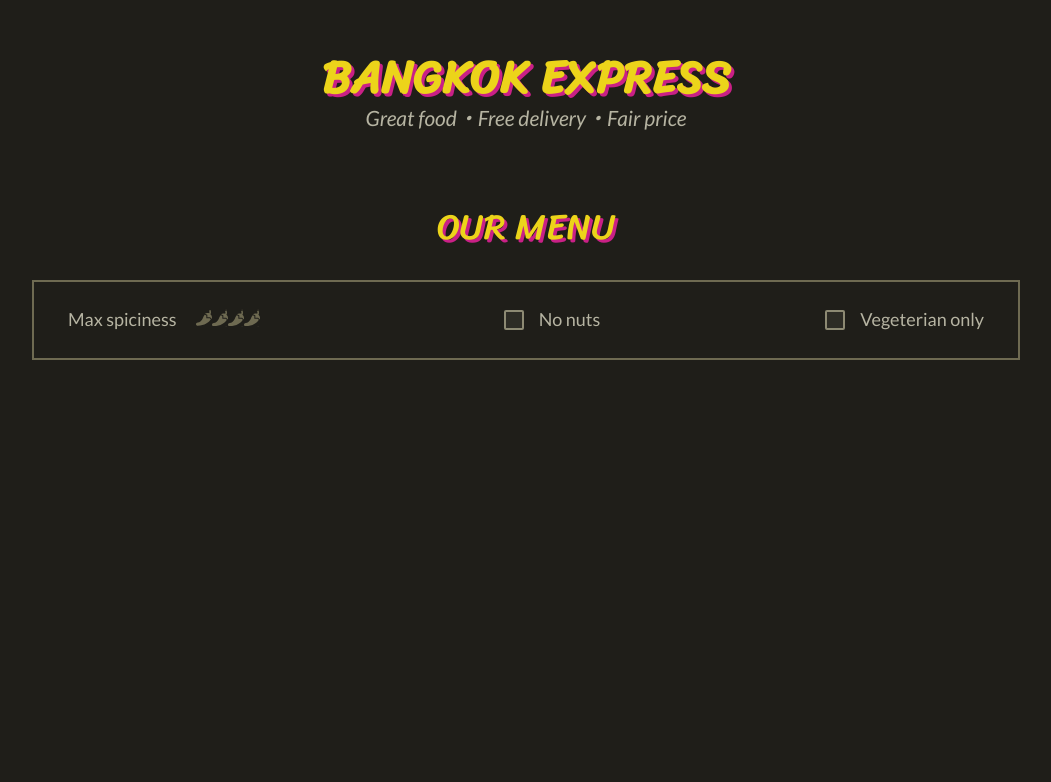
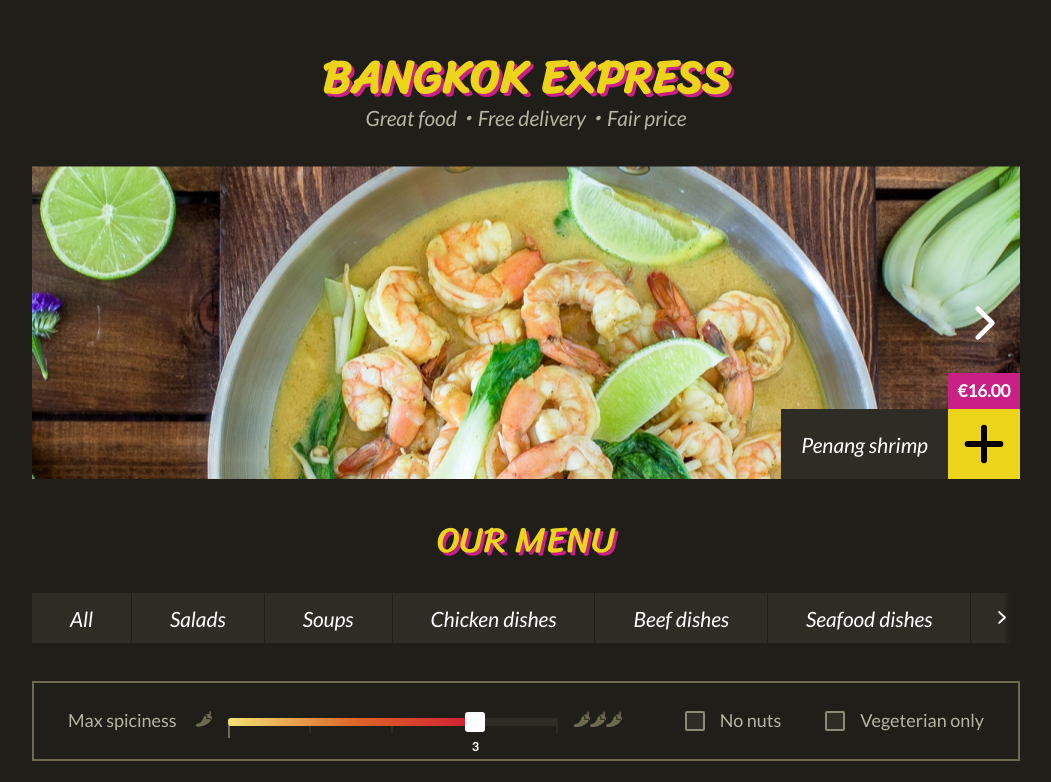
Before and after one commit to js-tasks-ru/jsbasic-20210520_6316600, a website: page 9-module/2-task/index.html in a window 1280 px wide. Shown: the top 782 px of the page, without its empty margins (114-1165 px from the left). Drawn offline with Linux system fonts and the light colour scheme.

Commit message:
9_module_2_task

```diff
--- a/6-module/3-task/index.js
+++ b/6-module/3-task/index.js
@@ -16,24 +16,24 @@ export default class Carousel {
     this.divCarousel.insertAdjacentHTML(
       "afterbegin",
       `<div class="carousel__arrow carousel__arrow_right">
-         <img src="/jsbasic-20210520_6316600/assets/images/icons/angle-icon.svg" alt="icon">
+         <img src="/assets/images/icons/angle-icon.svg" alt="icon">
        </div>
        <div class="carousel__arrow carousel__arrow_left">
-         <img src="/jsbasic-20210520_6316600/assets/images/icons/angle-left-icon.svg" alt="icon">
+         <img src="/assets/images/icons/angle-left-icon.svg" alt="icon">
        </div>`
     );
     this.slides.forEach((key) =>
       this.divCarouselInner.insertAdjacentHTML(
         "beforeend",
         `<div class="carousel__slide" data-id="${key.id}">
-        <img src="/jsbasic-20210520_6316600/assets/images/carousel/${
+        <img src="/assets/images/carousel/${
           key.image
         }" class="carousel__img" alt="slide">
         <div class="carousel__caption">
           <span class="carousel__price">€${key.price.toFixed(2)}</span>
           <div class="carousel__title">${key.name}</div>
           <button type="button" class="carousel__button">
-            <img src="/jsbasic-20210520_6316600/assets/images/icons/plus-icon.svg" alt="icon">
+            <img src="/assets/images/icons/plus-icon.svg" alt="icon">
           </button>
         </div>
       </div>`
@@ -48,7 +48,6 @@ export default class Carousel {
     const inner = this.elem.querySelector(".carousel__inner");
     const cardButton = this.elem.querySelectorAll(".carousel__button");
     let lengthSlide;
-    console.log(inner.offsetWidth);
 
     let width = 0;
     left.style.display = "none";
--- a/7-module/1-task/index.html
+++ b/7-module/1-task/index.html
@@ -7,7 +7,7 @@
   <title>Бангкок Экспресс: Лента-Меню</title>
 
   <link rel="stylesheet" href="./index.css" />
-  <link rel="stylesheet" href="/jsbasic-20210520_6316600/assets/styles/common.css" />
+  <link rel="stylesheet" href="/assets/styles/common.css" />
 </head>
 
 <body>
--- a/7-module/1-task/index.js
+++ b/7-module/1-task/index.js
@@ -11,14 +11,14 @@ export default class RibbonMenu {
     this.ribbon.className = "ribbon";
     this.ribbon.insertAdjacentHTML(
       "afterbegin",
-      `<button class="ribbon__arrow ribbon__arrow_left ribbon__arrow_visible">
-        <img src="/jsbasic-20210520_6316600/assets/images/icons/angle-icon.svg" alt="icon">
-        </button>
-        <nav class="ribbon__inner">
-        </nav>
-        <button class="ribbon__arrow ribbon__arrow_right">
-        <img src="/jsbasic-20210520_6316600/assets/images/icons/angle-icon.svg" alt="icon">
-        </button>`
+      `<button class="ribbon__arrow ribbon__arrow_left">
+          <img src="/assets/images/icons/angle-icon.svg" alt="icon">
+          </button>
+          <nav class="ribbon__inner">
+          </nav>
+          <button class="ribbon__arrow ribbon__arrow_right  ribbon__arrow_visible">
+          <img src="/assets/images/icons/angle-icon.svg" alt="icon">
+          </button>`
     );
     this.ribbonInner = this.ribbon.querySelector(".ribbon__inner");
     this.categories.forEach((key) =>
@@ -40,28 +40,40 @@ export default class RibbonMenu {
       .addEventListener("click", () => {
         this.ribbonInner.scrollBy(350, 0);
       });
+
     this.ribbonInner.addEventListener("scroll", function () {
       let scrollWidth = document.querySelector(".ribbon__inner").scrollWidth;
       let scrollLeft = document.querySelector(".ribbon__inner").scrollLeft;
       let clientWidth = document.querySelector(".ribbon__inner").clientWidth;
       let scrollRight = scrollWidth - scrollLeft - clientWidth;
-      if (document.querySelector(".ribbon__inner").scrollLeft == 0) {
-        document.querySelectorAll("button").forEach((key) => {
-          key.classList.toggle("ribbon__arrow_visible");
-        });
-      } else if (scrollRight < 0) {
-        document.querySelectorAll("button").forEach((key) => {
-          key.classList.toggle("ribbon__arrow_visible");
-        });
+
+      if (scrollLeft > 0) {
+        document
+          .querySelector(".ribbon__arrow_left")
+          .classList.add("ribbon__arrow_visible");
+      } else if (scrollLeft === 0) {
+        document
+          .querySelector(".ribbon__arrow_left")
+          .classList.remove("ribbon__arrow_visible");
+        document
+          .querySelector(".ribbon__arrow_right")
+          .classList.add("ribbon__arrow_visible");
       }
+
+      scrollRight < 1
+        ? document
+            .querySelector(".ribbon__arrow_right")
+            .classList.remove("ribbon__arrow_visible")
+        : document
+            .querySelector(".ribbon__arrow_right")
+            .classList.add("ribbon__arrow_visible");
+
     });
     this.ribbonInner.addEventListener("click", (event) => {
       event.preventDefault();
       document.querySelectorAll(".ribbon__item_active").forEach((item) => {
         item.classList.remove("ribbon__item_active");
       });
-
-      event.target.classList.add("ribbon__item_active");
 
       event.target.dispatchEvent(
         new CustomEvent("ribbon-select", {
@@ -73,6 +85,5 @@ export default class RibbonMenu {
     document.addEventListener("ribbon-select", function (event) {
       console.log(event.detail);
     });
-
   }
 }
--- a/7-module/4-task/index.js
+++ b/7-module/4-task/index.js
@@ -5,10 +5,10 @@ export default class StepSlider {
     this.slider.classList.add("slider");
     this.slider.insertAdjacentHTML(
       "beforeend",
-      `<div class="slider__thumb" style="left: 0%;">
+      `<div class="slider__thumb" style="left: 75%;">
       <span class="slider__value">${value}</span>
     </div>
-    <div class="slider__progress" style="width: 0%;"></div>
+    <div class="slider__progress" style="width: 75%;"></div>
     <div class="slider__steps">
   </div>`
     );
--- a/8-module/2-task/index.js
+++ b/8-module/2-task/index.js
@@ -8,7 +8,8 @@ export default class ProductGrid {
     this.addData();
   }
   updateFilter(filters) {
-    Object.assign(this.filters, filters);
+    // console.log(filters);
+    Object.assign(this.filters, {...filters});
 
     this.product = this.products;
 
--- a/9-module/2-task/index.js
+++ b/9-module/2-task/index.js
@@ -1,21 +1,89 @@
-import Carousel from '../../6-module/3-task/index.js';
-import slides from '../../6-module/3-task/slides.js';
+import Carousel from "../../6-module/3-task/index.js";
+import slides from "../../6-module/3-task/slides.js";
 
-import RibbonMenu from '../../7-module/1-task/index.js';
-import categories from '../../7-module/1-task/categories.js';
+import RibbonMenu from "../../7-module/1-task/index.js";
+import categories from "../../7-module/1-task/categories.js";
 
-import StepSlider from '../../7-module/4-task/index.js';
-import ProductsGrid from '../../8-module/2-task/index.js';
+import StepSlider from "../../7-module/4-task/index.js";
+import ProductsGrid from "../../8-module/2-task/index.js";
 
-import CartIcon from '../../8-module/1-task/index.js';
-import Cart from '../../8-module/4-task/index.js';
+import CartIcon from "../../8-module/1-task/index.js";
+import Cart from "../../8-module/4-task/index.js";
 
 export default class Main {
-
-  constructor() {
-  }
+  constructor() {}
 
   async render() {
-    // ... ваш код
+    let response = await fetch("products.json");
+    let data = await response.json();
+
+    this.carousel = new Carousel(slides);
+    document
+      .querySelector("[data-carousel-holder]")
+      .append(this.carousel.elem);
+
+    this.ribbonMenu = new RibbonMenu(categories);
+    document
+      .querySelector("[data-ribbon-holder]")
+      .append(this.ribbonMenu.elem);
+
+    this.stepSlider = new StepSlider({ steps: 5, value: 3 });
+    document
+      .querySelector("[data-slider-holder]")
+      .append(this.stepSlider.elem);
+
+    this.cartIcon = new CartIcon();
+    document
+      .querySelector("[data-cart-icon-holder]")
+      .append(this.cartIcon.elem);
+
+    this.cart = new Cart(this.cartIcon);
+
+    document
+      .querySelector("[data-products-grid-holder]")
+      .innerHTML = "";
+
+    this.productsGrid = new ProductsGrid(data);
+    document
+      .querySelector("[data-products-grid-holder]")
+      .append(this.productsGrid.elem);
+
+    this.productsGrid.updateFilter({
+      noNuts: document.getElementById("nuts-checkbox").checked,
+      vegeterianOnly: document.getElementById("vegeterian-checkbox").checked,
+      maxSpiciness: this.stepSlider.value,
+      category: this.ribbonMenu.value,
+    });
+
+    document.body.addEventListener("product-add", (event) => {
+      let product = data.find((elem) => event.detail === elem.id);
+      this.cart.addProduct(product);
+    });
+
+    this.stepSlider.elem.addEventListener("slider-change", (event) => {
+      this.productsGrid.updateFilter({
+        maxSpiciness: event.detail,
+      });
+    });
+
+    this.ribbonMenu.elem.addEventListener("ribbon-select", (event) => {
+      this.productsGrid.updateFilter({
+        category: event.detail,
+      });
+    });
+    document
+      .getElementById("nuts-checkbox")
+      .addEventListener("change", (event) => {
+        this.productsGrid.updateFilter({
+          noNuts: event.target.checked,
+        });
+      });
+    document
+      .getElementById("vegeterian-checkbox")
+      .addEventListener("change", (event) => {
+        this.productsGrid.updateFilter({
+          vegeterianOnly: event.target.checked,
+        });
+      });
   }
 }
```
Also changed, not shown: 8-module/1-task/index.html (+0 -6 lines).
